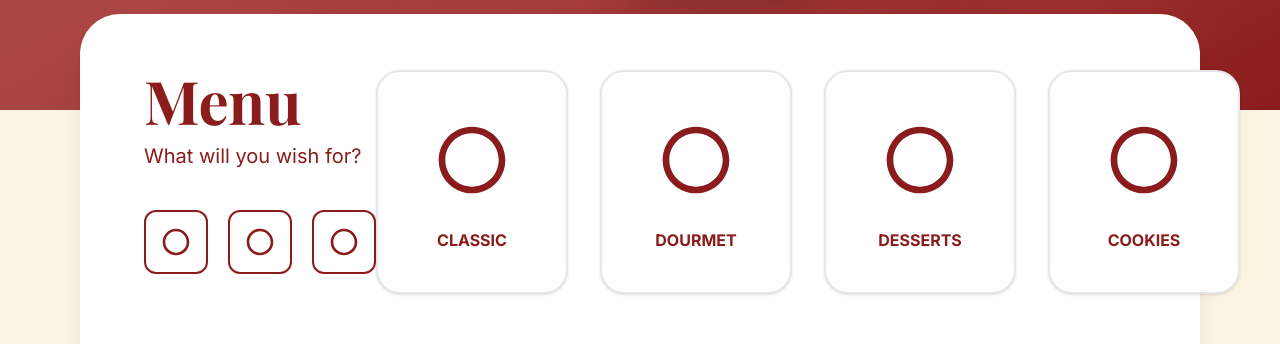
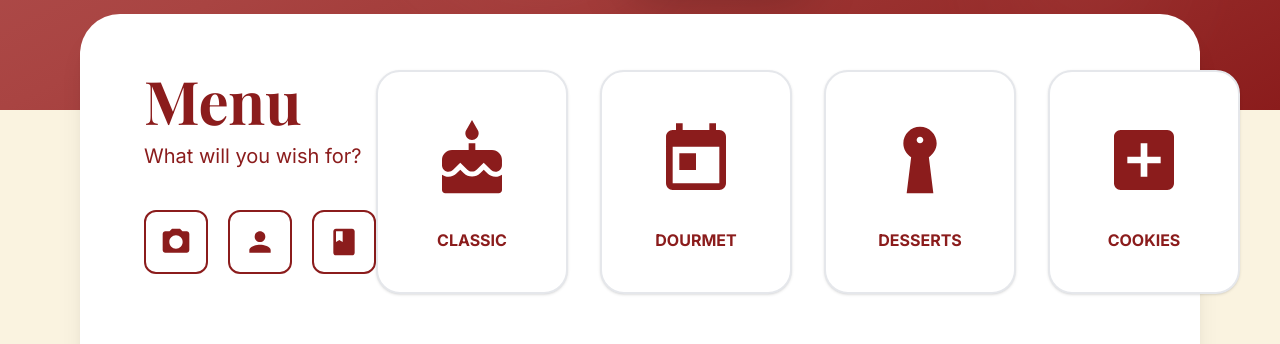
Before and after one commit to fernandorosero91/landingpage, a Next.js app: page / in a window 1280 px wide. Shown: the part 712-1056 px from the top of the page. Built offline with nearby package versions, Linux system fonts and the light colour scheme.

Commit message:
mejoras seccion menu

```diff
--- a/app/page.tsx
+++ b/app/page.tsx
@@ -94,22 +94,66 @@ export default function Home() {
               <h2 className="text-6xl font-bold text-[#8B1C1C] mb-3" style={{fontFamily: "'Playfair Display', serif"}}>Menu</h2>
               <p className="text-[#8B1C1C] text-xl mb-10">What will you wish for?</p>
               <div className="flex gap-5">
-                {[1,2,3].map((i) => (
-                  <div key={i} className="w-16 h-16 bg-white border-2 border-[#8B1C1C] rounded-xl flex items-center justify-center">
-                    <svg className="w-8 h-8 text-[#8B1C1C]" fill="currentColor" viewBox="0 0 24 24"><path d="M12 2C6.48 2 2 6.48 2 12s4.48 10 10 10 10-4.48 10-10S17.52 2 12 2zm0 18c-4.41 0-8-3.59-8-8s3.59-8 8-8 8 3.59 8 8-3.59 8-8 8z"/></svg>
-                  </div>
-                ))}
+                {/* Camera icon */}
+                <div className="w-16 h-16 bg-white border-2 border-[#8B1C1C] rounded-xl flex items-center justify-center">
+                  <svg className="w-8 h-8 text-[#8B1C1C]" fill="currentColor" viewBox="0 0 24 24">
+                    <path d="M9 2L7.17 4H4c-1.1 0-2 .9-2 2v12c0 1.1.9 2 2 2h16c1.1 0 2-.9 2-2V6c0-1.1-.9-2-2-2h-3.17L15 2H9zm3 15c-2.76 0-5-2.24-5-5s2.24-5 5-5 5 2.24 5 5-2.24 5-5 5z"/>
+                  </svg>
+                </div>
+                {/* User/Chef icon */}
+                <div className="w-16 h-16 bg-white border-2 border-[#8B1C1C] rounded-xl flex items-center justify-center">
+                  <svg className="w-8 h-8 text-[#8B1C1C]" fill="currentColor" viewBox="0 0 24 24">
+                    <path d="M12 12c2.21 0 4-1.79 4-4s-1.79-4-4-4-4 1.79-4 4 1.79 4 4 4zm0 2c-2.67 0-8 1.34-8 4v2h16v-2c0-2.66-5.33-4-8-4z"/>
+                  </svg>
+                </div>
+                {/* Book/Menu icon */}
+                <div className="w-16 h-16 bg-white border-2 border-[#8B1C1C] rounded-xl flex items-center justify-center">
+                  <svg className="w-8 h-8 text-[#8B1C1C]" fill="currentColor" viewBox="0 0 24 24">
+                    <path d="M18 2H6c-1.1 0-2 .9-2 2v16c0 1.1.9 2 2 2h12c1.1 0 2-.9 2-2V4c0-1.1-.9-2-2-2zM6 4h5v8l-2.5-1.5L6 12V4z"/>
+                  </svg>
+                </div>
               </div>
             </div>
             <div className="flex gap-8">
-              {['CLASSIC', 'DOURMET', 'DESSERTS', 'COOKIES'].map((cat) => (
-                <div key={cat} className="bg-white border-2 border-gray-200 rounded-3xl p-10 w-48 text-center shadow-sm">
-                  <div className="w-24 h-24 mx-auto mb-5 flex items-center justify-center">
-                    <svg className="w-20 h-20 text-[#8B1C1C]" fill="currentColor" viewBox="0 0 24 24"><path d="M12 2C6.48 2 2 6.48 2 12s4.48 10 10 10 10-4.48 10-10S17.52 2 12 2zm0 18c-4.41 0-8-3.59-8-8s3.59-8 8-8 8 3.59 8 8-3.59 8-8 8z"/></svg>
-                  </div>
-                  <p className="text-[#8B1C1C] font-bold text-base">{cat}</p>
+              {/* CLASSIC - Cake icon */}
+              <div className="bg-white border-2 border-gray-200 rounded-3xl p-10 w-48 text-center shadow-sm hover:shadow-md transition-shadow">
+                <div className="w-24 h-24 mx-auto mb-5 flex items-center justify-center">
+                  <svg className="w-20 h-20 text-[#8B1C1C]" fill="currentColor" viewBox="0 0 24 24">
+                    <path d="M12 6c1.11 0 2-.9 2-2 0-.38-.1-.73-.29-1.03L12 0l-1.71 2.97c-.19.3-.29.65-.29 1.03 0 1.1.9 2 2 2zm4.6 9.99l-1.07-1.07-1.08 1.07c-1.3 1.3-3.58 1.31-4.89 0l-1.07-1.07-1.09 1.07C6.75 16.64 5.88 17 4.96 17c-.73 0-1.4-.23-1.96-.61V21c0 .55.45 1 1 1h16c.55 0 1-.45 1-1v-4.61c-.56.38-1.23.61-1.96.61-.92 0-1.79-.36-2.44-1.01zM18 9h-5V7h-2v2H6c-1.66 0-3 1.34-3 3v1.54c0 1.08.88 1.96 1.96 1.96.52 0 1.02-.2 1.38-.57l2.14-2.13 2.13 2.13c.74.74 2.03.74 2.77 0l2.14-2.13 2.13 2.13c.37.37.86.57 1.38.57 1.08 0 1.96-.88 1.96-1.96V12C21 10.34 19.66 9 18 9z"/>
+                  </svg>
                 </div>
-              ))}
+                <p className="text-[#8B1C1C] font-bold text-base">CLASSIC</p>
+              </div>
+
+              {/* DOURMET - Calendar/Box icon */}
+              <div className="bg-white border-2 border-gray-200 rounded-3xl p-10 w-48 text-center shadow-sm hover:shadow-md transition-shadow">
+                <div className="w-24 h-24 mx-auto mb-5 flex items-center justify-center">
+                  <svg className="w-20 h-20 text-[#8B1C1C]" fill="currentColor" viewBox="0 0 24 24">
+                    <path d="M19 3h-1V1h-2v2H8V1H6v2H5c-1.11 0-1.99.9-1.99 2L3 19c0 1.1.89 2 2 2h14c1.1 0 2-.9 2-2V5c0-1.1-.9-2-2-2zm0 16H5V8h14v11zM7 10h5v5H7z"/>
+                  </svg>
+                </div>
+                <p className="text-[#8B1C1C] font-bold text-base">DOURMET</p>
+              </div>
+
+              {/* DESSERTS - Cupcake/Dessert icon */}
+              <div className="bg-white border-2 border-gray-200 rounded-3xl p-10 w-48 text-center shadow-sm hover:shadow-md transition-shadow">
+                <div className="w-24 h-24 mx-auto mb-5 flex items-center justify-center">
+                  <svg className="w-20 h-20 text-[#8B1C1C]" fill="currentColor" viewBox="0 0 24 24">
+                    <path d="M12 2C9.24 2 7 4.24 7 7c0 1.77.94 3.31 2.34 4.16L8 22h8l-1.34-10.84C15.94 10.31 17 8.77 17 7c0-2.76-2.24-5-5-5zm0 3c.55 0 1 .45 1 1s-.45 1-1 1-1-.45-1-1 .45-1 1-1z"/>
+                  </svg>
+                </div>
+                <p className="text-[#8B1C1C] font-bold text-base">DESSERTS</p>
+              </div>
+
+              {/* COOKIES - List/Receipt icon */}
+              <div className="bg-white border-2 border-gray-200 rounded-3xl p-10 w-48 text-center shadow-sm hover:shadow-md transition-shadow">
+                <div className="w-24 h-24 mx-auto mb-5 flex items-center justify-center">
+                  <svg className="w-20 h-20 text-[#8B1C1C]" fill="currentColor" viewBox="0 0 24 24">
+                    <path d="M19 3H5c-1.1 0-2 .9-2 2v14c0 1.1.9 2 2 2h14c1.1 0 2-.9 2-2V5c0-1.1-.9-2-2-2zm-2 10h-4v4h-2v-4H7v-2h4V7h2v4h4v2z"/>
+                  </svg>
+                </div>
+                <p className="text-[#8B1C1C] font-bold text-base">COOKIES</p>
+              </div>
             </div>
           </div>
 
```
